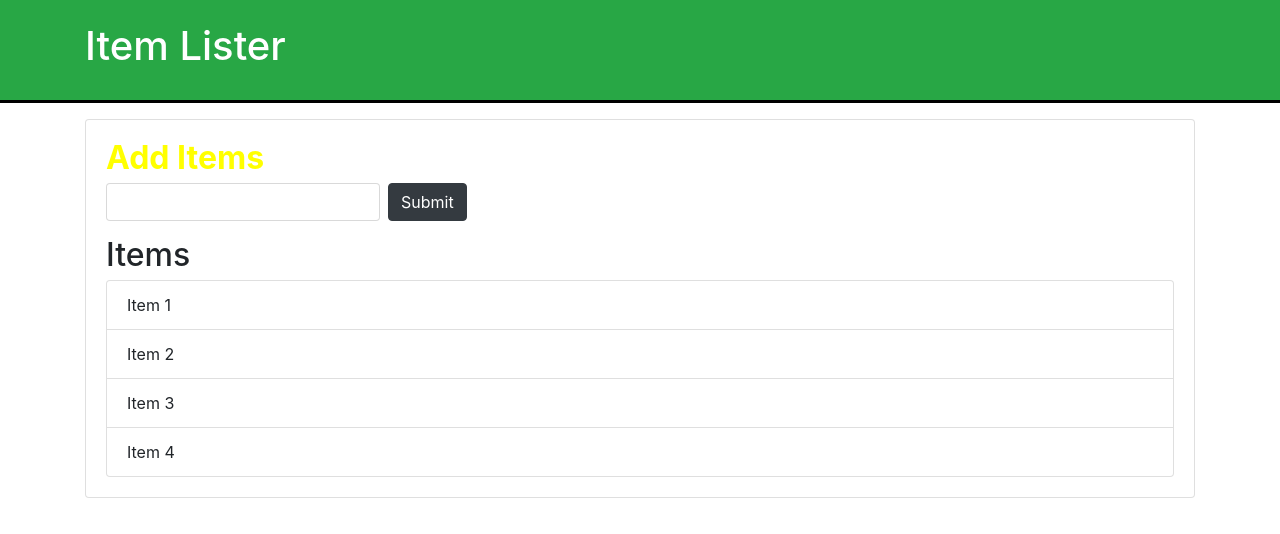
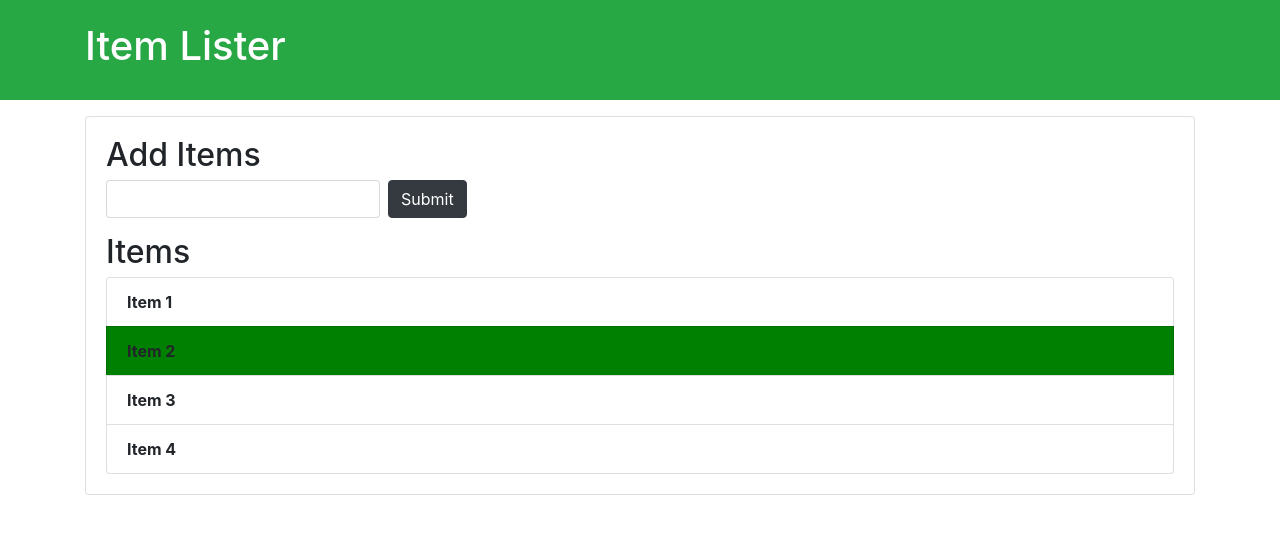
Before and after one commit to NiharikaBuddha/FirstGit, a plain HTML site: page index.html in a window 1280 px wide. Drawn offline with nearby package versions, Linux system fonts and the light colour scheme.

Commit message:
Adding GetElementsbyClassname file

```diff
--- a/index.html
+++ b/index.html
@@ -36,13 +36,22 @@
     // headerTitle.innerText='good bye';
     // headerTitle.innerHTML='<h3>hello</h3>';
 
-    var header=document.getElementById('main-header');
-    header.style.borderBottom='solid 3px #000';
+    // var header=document.getElementById('main-header');
+    // header.style.borderBottom='solid 3px #000';
 
-    var items = document.getElementsByClassName('title');
-    console.log(items[0]);
+    // var items = document.getElementsByClassName('title');
+    // console.log(items[0]);
+    // items[0].style.fontWeight='bold';
+    // items[0].style.color='yellow';
+
+    var items = document.getElementsByClassName('list-group-item');
+    console.log(items[1]);
     items[0].style.fontWeight='bold';
-    items[0].style.color='yellow';
+    items[1].style.fontWeight='bold';
+    items[2].style.fontWeight='bold';
+    items[3].style.fontWeight='bold';
+    items[1].style.backgroundColor = 'green';
+
  </script>
 </body>
 </html>
```
